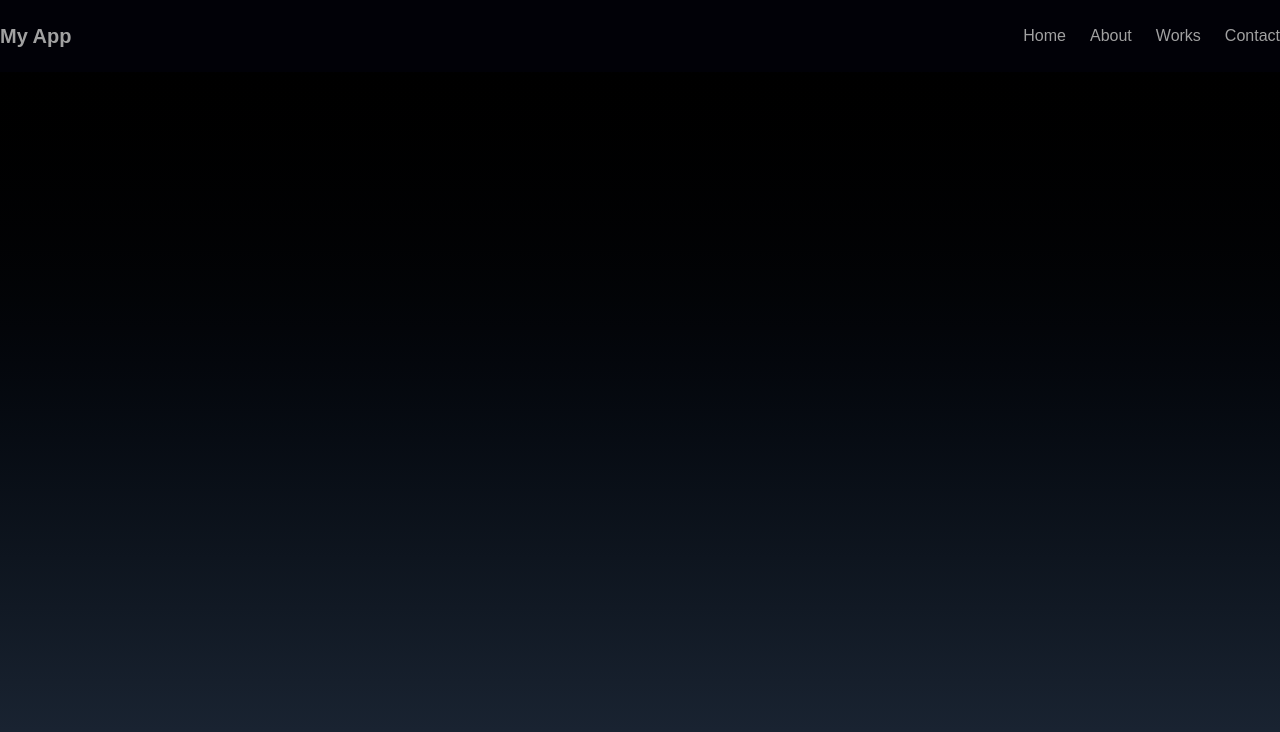
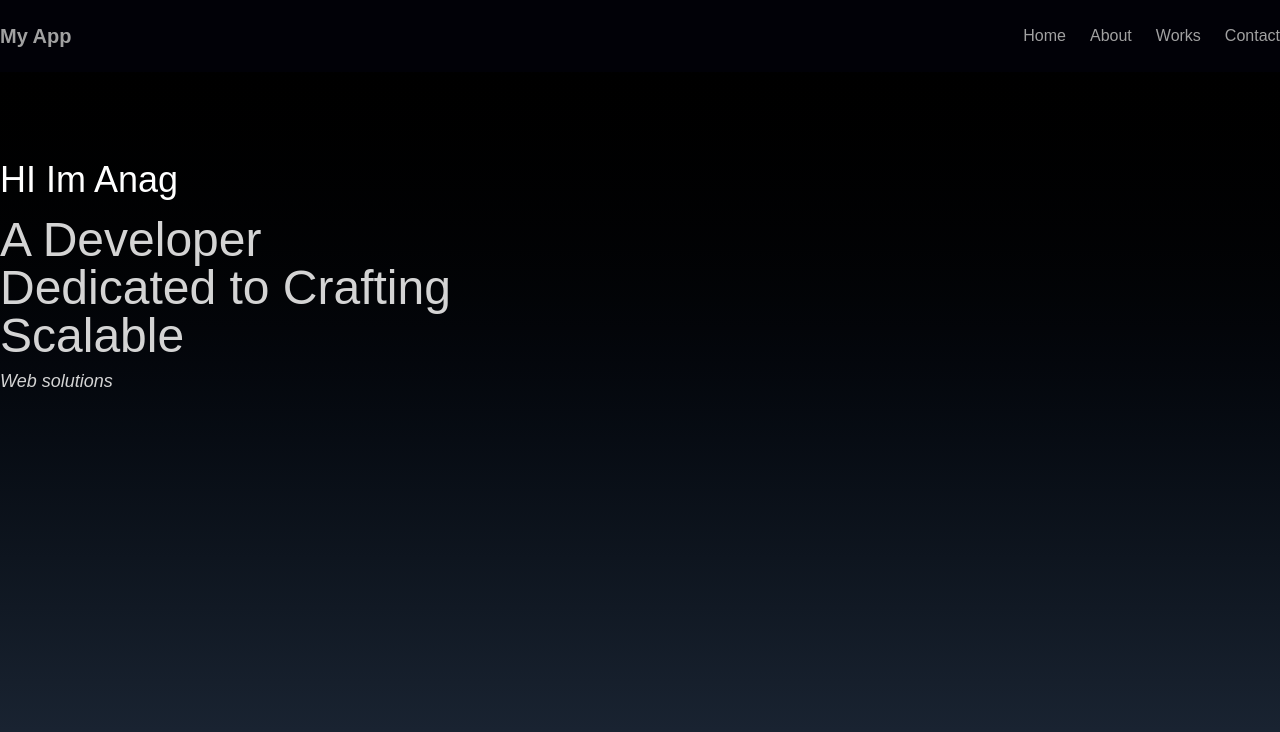
Before and after one commit to anagmk/My_Portfolio, a React app: page / in a window 1280 px wide. Shown: the top 732 px of the page. Built offline with nearby package versions, Linux system fonts and the light colour scheme; the HTML template or start-up script is replaced by a standard one; a web font is replaced by a local one.

Commit message:
created hero section of desltop view

```diff
--- a/package.json
+++ b/package.json
@@ -11,9 +11,11 @@
   },
   "dependencies": {
     "@tailwindcss/vite": "^4.3.3",
+    "clsx": "^2.1.1",
     "motion": "^12.43.0",
     "react": "^19.2.7",
-    "react-dom": "^19.2.7"
+    "react-dom": "^19.2.7",
+    "tailwind-merge": "^3.6.0"
   },
   "devDependencies": {
     "@eslint/js": "^10.0.1",
--- a/src/App.jsx
+++ b/src/App.jsx
@@ -1,10 +1,11 @@
 import Navbar from './sections/navbar'
+import Hero from './sections/Hero'
 
 const App = () => {
   return (
-    <div className='bg-gradient-to-b from-black to-gray-800 w-full h-screen text-white'>
+    <div className='bg-gradient-to-b from-black to-gray-800 w-full min-h-screen text-white'>
       <Navbar />
-
+      <Hero />
     </div>
   )
 }
--- /dev/null
+++ b/src/components/FlipWords.jsx
@@ -0,0 +1,92 @@
+"use client";
+import React, { useCallback, useEffect, useState } from "react";
+import { AnimatePresence, motion } from "motion/react";
+import {twMerge} from "tailwind-merge";
+
+export const FlipWords = ({
+  words,
+  duration = 3000,
+  className
+}) => {
+  const [currentWord, setCurrentWord] = useState(words[0]);
+  const [isAnimating, setIsAnimating] = useState(false);
+
+  // thanks for the fix Julian - https://github.com/Julian-AT
+  const startAnimation = useCallback(() => {
+    const word = words[words.indexOf(currentWord) + 1] || words[0];
+    setCurrentWord(word);
+    setIsAnimating(true);
+  }, [currentWord, words]);
+
+  useEffect(() => {
+    if (!isAnimating)
+      setTimeout(() => {
+        startAnimation();
+      }, duration);
+  }, [isAnimating, duration, startAnimation]);
+
+  return (
+    <AnimatePresence
+      onExitComplete={() => {
+        setIsAnimating(false);
+      }}>
+      <motion.div
+        initial={{
+          opacity: 0,
+          y: 10,
+        }}
+        animate={{
+          opacity: 1,
+          y: 0,
+        }}
+        transition={{
+          type: "spring",
+          stiffness: 100,
+          damping: 10,
+        }}
+        exit={{
+          opacity: 0,
+          y: -40,
+          x: 40,
+          filter: "blur(8px)",
+          scale: 2,
+          position: "absolute",
+        }}
+        className={twMerge(
+          "z-10 inline-block relative text-left overflow-hidden",
+          className
+        )}
+        key={currentWord}>
+        {/* edit suggested by Sajal: https://x.com/DewanganSajal */}
+        {currentWord.split(" ").map((word, wordIndex) => (
+          <motion.span
+            key={word + wordIndex}
+            initial={{ opacity: 0, y: 10, filter: "blur(8px)" }}
+            animate={{ opacity: 1, y: 0, filter: "blur(0px)" }}
+            transition={{
+              delay: wordIndex * 0.3,
+              duration: 0.3,
+            }}
+            className="inline-block whitespace-nowrap">
+            {word.split("").map((letter, letterIndex) => (
+              <motion.span
+                key={word + letterIndex}
+                initial={{ opacity: 0, y: 10, filter: "blur(8px)" }}
+                animate={{ opacity: 1, y: 0, filter: "blur(0px)" }}
+                transition={{
+                  delay: wordIndex * 0.3 + letterIndex * 0.05,
+                  duration: 0.2,
+                }}
+                className="inline-block">
+                {letter}
+              </motion.span>
+            ))}
+            <span className="inline-block">&nbsp;</span>
+          </motion.span>
+        ))}
+      </motion.div>
+    </AnimatePresence>
+  );
+};
+
+export default FlipWords;
--- /dev/null
+++ b/src/components/HeroText.jsx
@@ -0,0 +1,23 @@
+import React from "react";
+import FlipWords from "../components/FlipWords.jsx";
+
+const HeroText = () => {
+  return (
+    <div className="hero-text z-10 container mx-auto mt-20 w-full text-center md:mt-40 md:text-left rounded-3xl bg-clip-text">
+      {/*Desktop view*/}
+      <div className="hidden md:flex flex-col">
+        <h1 className="text-4xl font-medium">HI Im Anag</h1>
+        <div className="flex flex-col items-start ">
+          <p className="text-5xl font-medium text-neutral-300 mt-4">A Developer <br/>Dedicated to Crafting</p>
+            <div>
+              <FlipWords words={["Innovative", "Scalable", "User-Friendly"]} className="text-5xl font-medium text-neutral-300 " />
+            </div>
+            <p className="text-lg text-neutral-300 italic">Web solutions</p>
+        </div>
+      </div>
+      {/*Mobile view*/}
+    </div>
+  );
+};
+
+export default HeroText;
--- /dev/null
+++ b/src/sections/Hero.jsx
@@ -0,0 +1,12 @@
+import React from "react";
+import HeroText from "../components//HeroText.jsx";
+
+const Hero = () => {
+  return (
+    <section id="hero" className="min-h-screen overflow-hidden hero">
+      <HeroText />
+    </section>
+  );
+};
+
+export default Hero;
```
Also changed, not shown: 1 other file (tests, documents, lock files or other folders).
